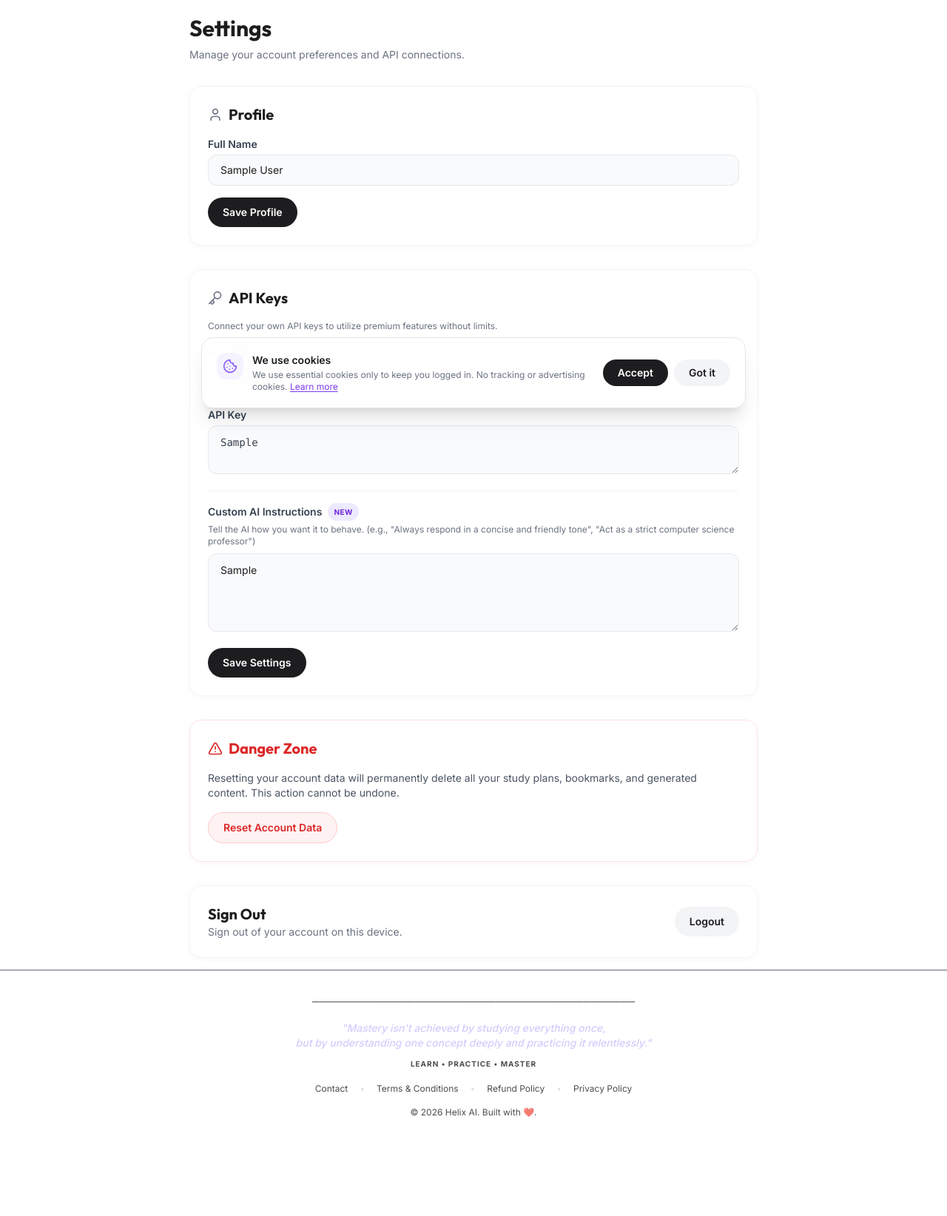
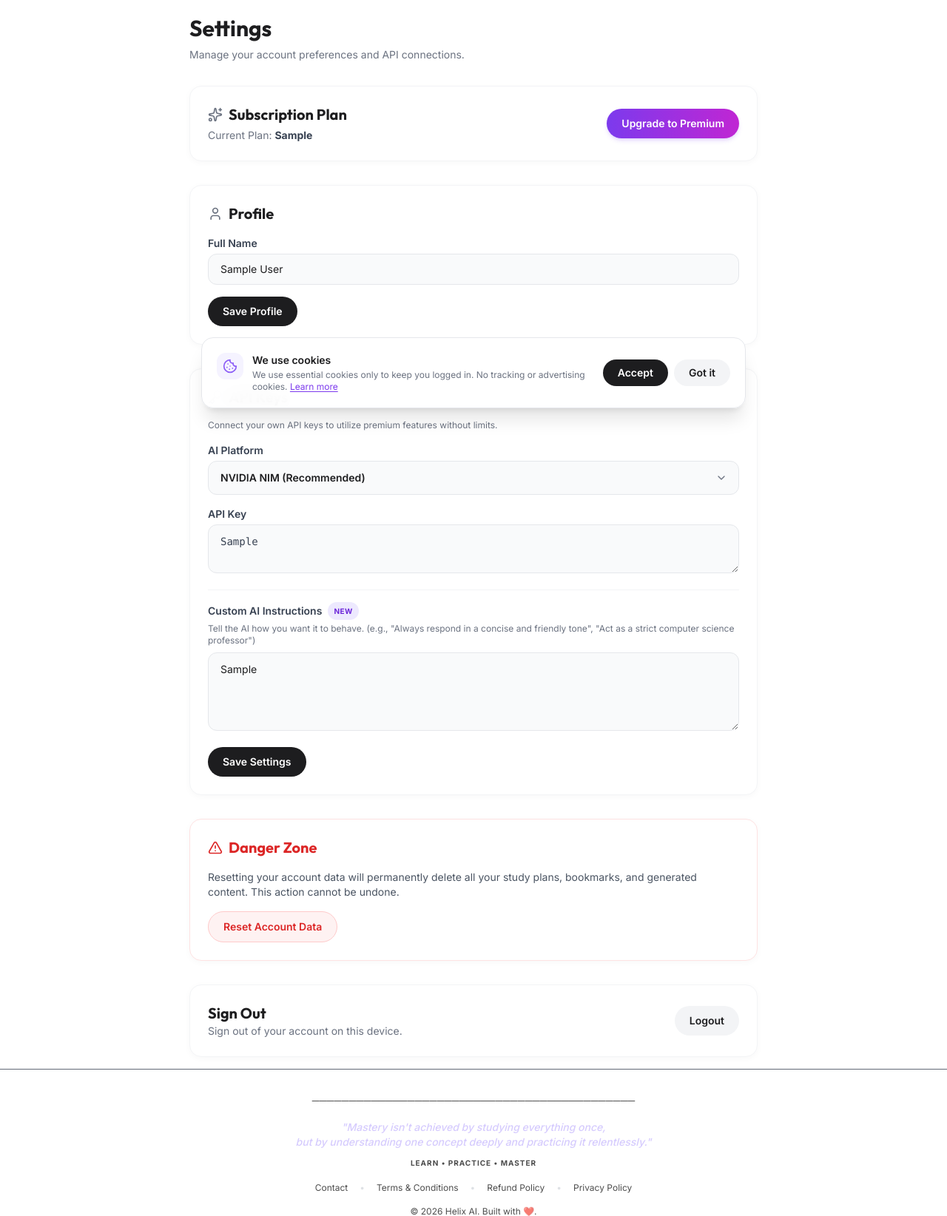
Before and after one commit to mahesh11112007/Helix, a Flask app: page /settings in a window 1280 px wide. Shown: the part 232-1876 px from the top of the page at 74% size. Before the commit the page ends 1742 px from the top, so only its background shows below. Run offline with Flask 3, Linux system fonts and the light colour scheme; the visitor is signed in with stand-in values (Sample User, id 1); a database or web service that is not in the repository returns one stand-in record (values such as "Sample title"); data that the repository does not hold is empty; some libraries are stand-ins or nearby versions.

Commit message:
Hide upgrade button if user is premium and show subscription status in settings

```diff
--- a/api/index.py
+++ b/api/index.py
@@ -66,12 +66,23 @@ def create_app():
         from flask import session
         from services.ai_service import ai_service
         is_invalid = session.get("api_key_invalid", False)
+        if "user_id" in session:
+            from services.usage_service import usage_service
+            try:
+                tier = usage_service.get_tier(session["user_id"])
+            except Exception:
+                tier = "free"
+            user_data = {
+                "id": session["user_id"],
+                "email": session.get("email"),
+                "full_name": session.get("full_name"),
+                "subscription_tier": tier
+            }
+        else:
+            user_data = None
+
         return {
-            "current_user": {
-                "id": session.get("user_id"),
-                "email": session.get("email"),
-                "full_name": session.get("full_name")
-            } if "user_id" in session else None,
+            "current_user": user_data,
             "has_api_key": bool(ai_service.api_key) and not is_invalid,
             "api_key_invalid": is_invalid
         }
--- a/templates/dashboard/settings.html
+++ b/templates/dashboard/settings.html
@@ -7,6 +7,24 @@
     <div>
         <h1 class="text-3xl font-extrabold mb-2 font-outfit text-[#1d1d1f]">Settings</h1>
         <p class="text-gray-500 text-sm">Manage your account preferences and API connections.</p>
+    </div>
+
+    <!-- Subscription Section -->
+    <div class="glass-card bg-white p-6 rounded-2xl shadow-[0_2px_10px_rgba(0,0,0,0.03)] border border-gray-100 flex flex-col sm:flex-row sm:items-center justify-between gap-4">
+        <div>
+            <div class="flex items-center gap-2 mb-1 text-[#1d1d1f]">
+                <i data-lucide="sparkles" class="w-5 h-5 {% if current_user.subscription_tier == 'premium' %}text-violet-500{% else %}text-gray-500{% endif %}"></i>
+                <h2 class="text-xl font-bold font-outfit">Subscription Plan</h2>
+            </div>
+            <p class="text-sm text-gray-500">
+                Current Plan: <span class="font-bold {% if current_user.subscription_tier == 'premium' %}text-violet-600{% else %}text-gray-700{% endif %} capitalize">{{ current_user.subscription_tier }}</span>
+            </p>
+        </div>
+        {% if current_user.subscription_tier != 'premium' %}
+        <a href="{{ url_for('billing.upgrade_page') }}" class="px-5 py-2.5 rounded-full bg-gradient-to-r from-violet-600 to-fuchsia-600 text-white text-sm font-semibold hover:opacity-90 transition-all shadow-md shadow-violet-500/20 whitespace-nowrap text-center">
+            Upgrade to Premium
+        </a>
+        {% endif %}
     </div>
 
     <!-- Profile Section -->
```
